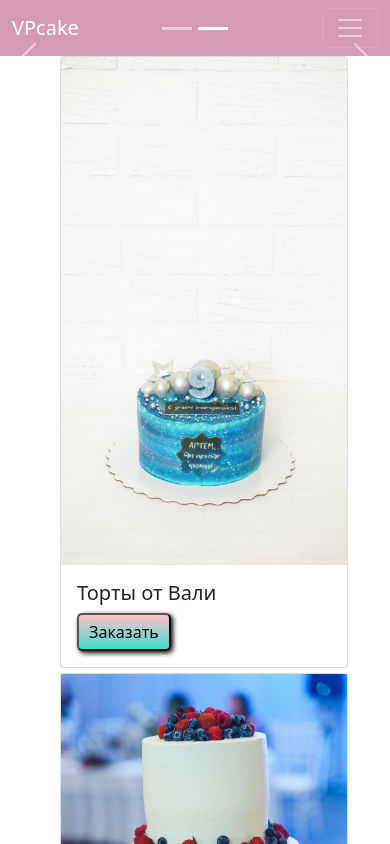
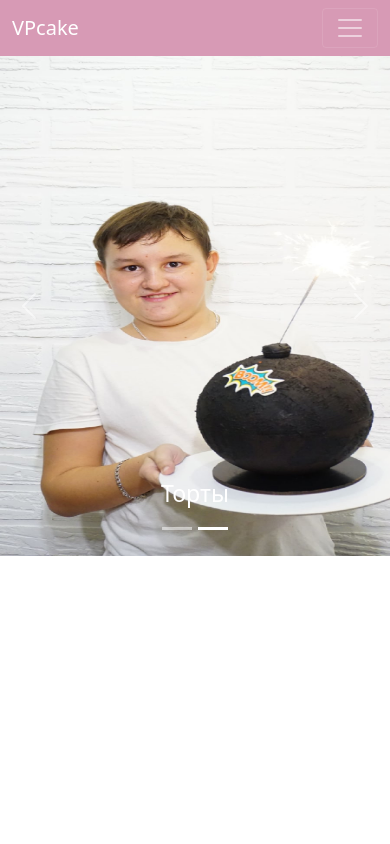
Before and after one commit to sergeianip20/rop, a Next.js app: page /secon in a window 390 px wide. Shown: the top 844 px of the page. Built offline with nearby package versions, Linux system fonts and the light colour scheme.

Commit message:
Update global.module.css

```diff
--- a/styles/global.module.css
+++ b/styles/global.module.css
@@ -86,6 +86,25 @@ box-shadow: 5px 5px 5px red;
     position: relative;
 
    }
+@media (max-width: 768px) {
+.secon_carosel {
+   widht: 100%;
+   height: 1100px;
+
+}
+   .secon_grid {
+      display:grid;
+      widht:100%;
+       grid-template-rows: 30% 70%;
+   }
+   .secon_items {
+   widht:250px;
+      height: 500px;
+      position:relative;
+
+   }
+}
+
 @media(min-width: 767px){
 .secon_carosel {
    widht: 100%;
```
